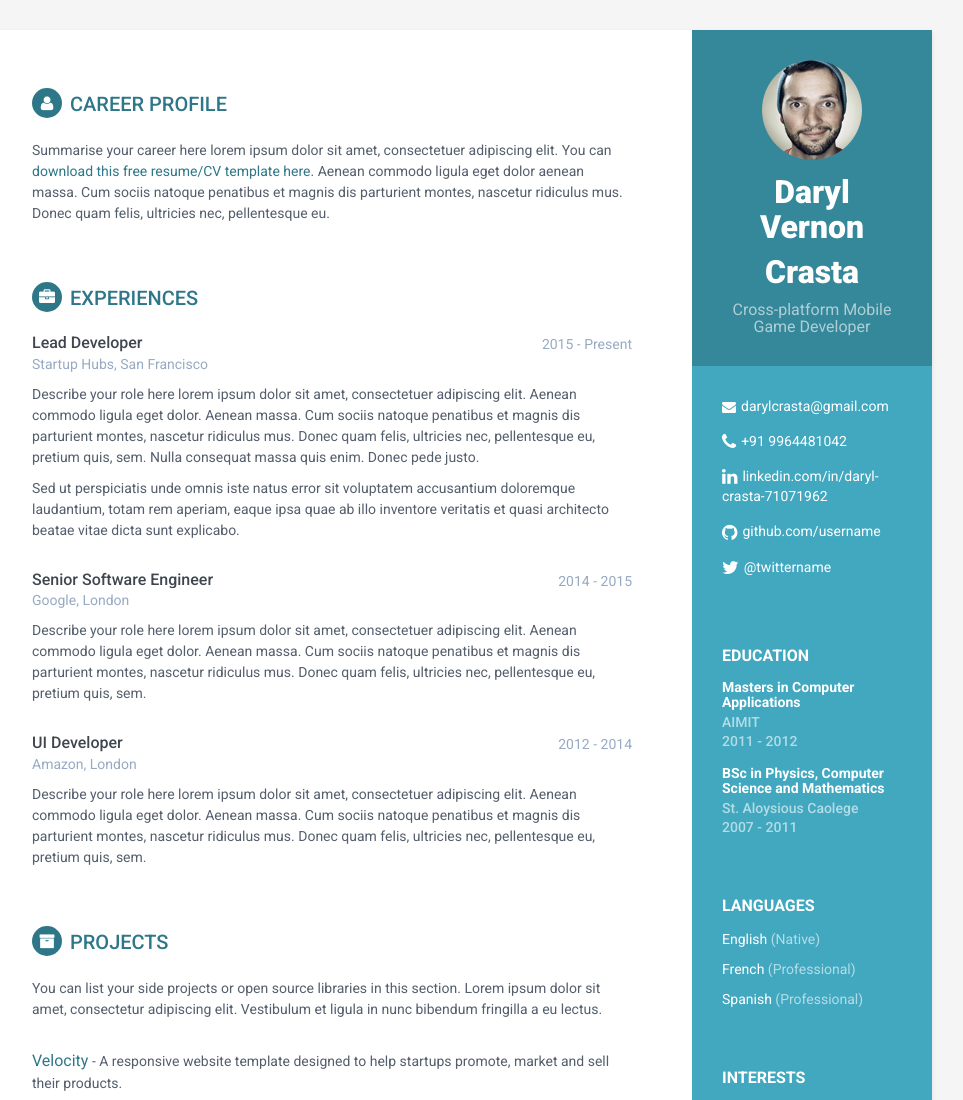
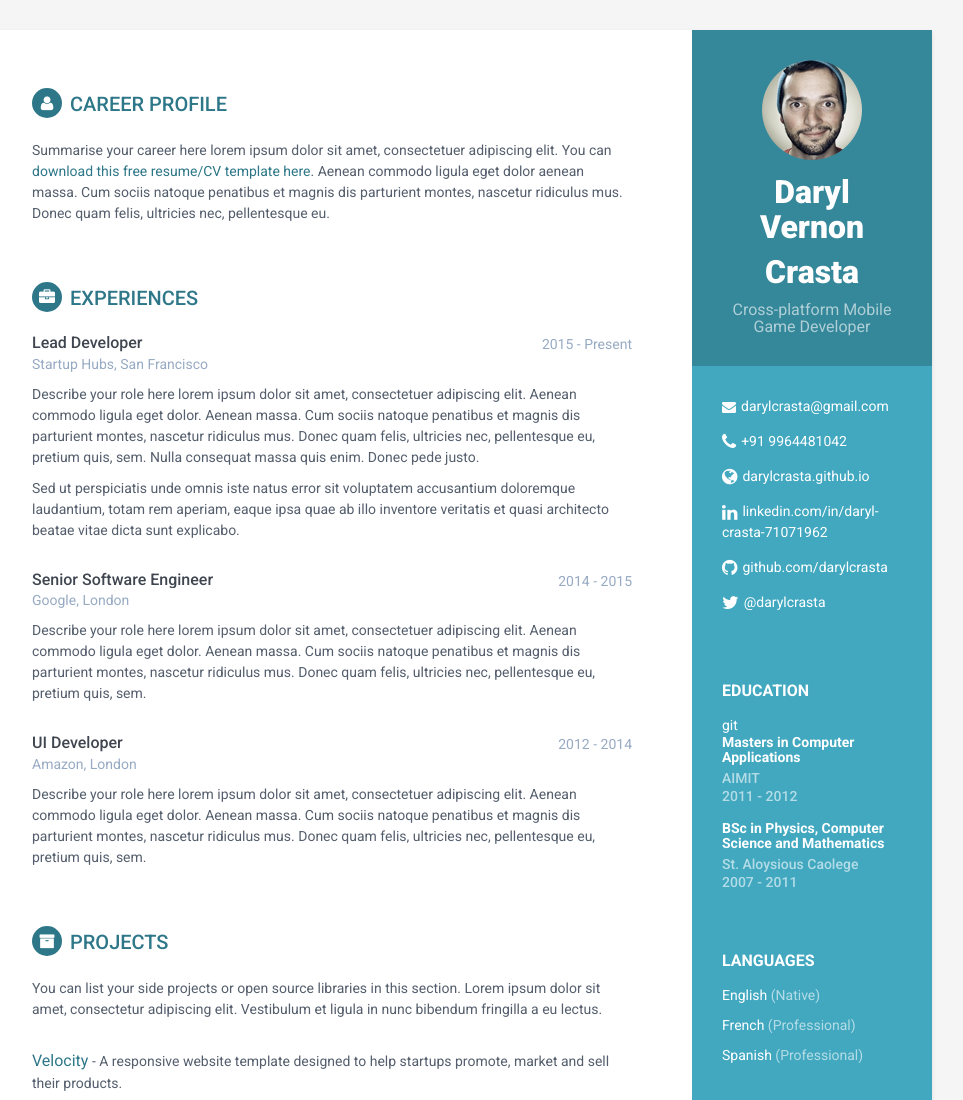
Before and after one commit to darylcrasta/darylcrasta.github.io, a plain HTML site: page index.html in a window 1280 px wide. Shown: the top 1100 px of the page, without its empty margins (188-1151 px from the left). Drawn offline with Linux system fonts and the light colour scheme.

Commit message:
Update index.html
social links updated

```diff
--- a/index.html
+++ b/index.html
@@ -40,15 +40,15 @@
                 <ul class="list-unstyled contact-list">
                     <li class="email"><i class="fa fa-envelope"></i><a href="mailto: darylcrasta@gmail.com">darylcrasta@gmail.com</a></li>
                     <li class="phone"><i class="fa fa-phone"></i><a href="tel:09964481042">+91 9964481042</a></li>
-                   <!-- <li class="website"><i class="fa fa-globe"></i><a href="http://themes.3rdwavemedia.com/website-templates/free-responsive-website-template-for-developers/" target="_blank">portfoliosite.com</a></li>-->
+					<li class="website"><i class="fa fa-globe"></i><a href="https://darylcrasta.github.io" target="_blank">darylcrasta.github.io</a></li>
                     <li class="linkedin"><i class="fa fa-linkedin"></i><a href="#" target="_blank">linkedin.com/in/daryl-crasta-71071962</a></li>
-                    <li class="github"><i class="fa fa-github"></i><a href="#" target="_blank">github.com/username</a></li>
-                    <li class="twitter"><i class="fa fa-twitter"></i><a href="https://twitter.com/3rdwave_themes" target="_blank">@twittername</a></li>
+                    <li class="github"><i class="fa fa-github"></i><a href="#" target="_blank">github.com/darylcrasta</a></li>
+                    <li class="twitter"><i class="fa fa-twitter"></i><a href="https://twitter.com/99324188bbfd42f" target="_blank">@darylcrasta</a></li>
                 </ul>
             </div><!--//contact-container-->
             <div class="education-container container-block">
                 <h2 class="container-block-title">Education</h2>
-                <div class="item">
+                <div class="item">git
                     <h4 class="degree">Masters in Computer Applications</h4>
                     <h5 class="meta">AIMIT</h5>
                     <div class="time">2011 - 2012</div>
```
